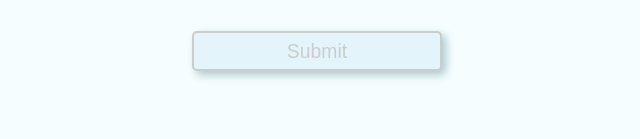
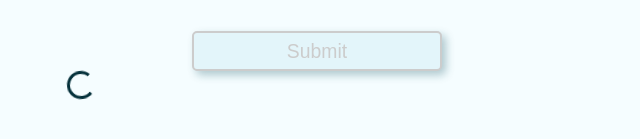
Before and after one commit to Evgenia-cyber/rs-react-webpack, a React app: page / in a window 1280 px wide. Shown: the part 607-746 px from the top of the page, without its empty margins (323-963 px from the left). Built offline with nearby package versions, Linux system fonts and the light colour scheme.

Commit message:
feat: add loader

```diff
--- a/src/components/Form.jsx
+++ b/src/components/Form.jsx
@@ -4,6 +4,7 @@ import { isFormValid, telFormatted, validateForm } from '../utils/validate';
 import InputCheckbox from './InputCheckbox';
 import InputRadio from './InputRadio';
 import InputType from './InputType';
+import Loader from './Loader';
 import Select from './Select';
 
 const Form = ({ setCards }) => {
@@ -91,6 +92,7 @@ const Form = ({ setCards }) => {
       <button className="submit-btn" type="submit" disabled={isSubmitBtnDisabled}>
         Submit
       </button>
+      <Loader />
     </form>
   );
 };
--- /dev/null
+++ b/src/components/Loader.jsx
@@ -0,0 +1,5 @@
+import React from 'react';
+
+const Loader = () => <div className="loader"> </div>;
+
+export default Loader;
--- a/src/css/components/_all.scss
+++ b/src/css/components/_all.scss
@@ -1,3 +1,4 @@
+@import './loader';
 @import './card';
 @import './form';
 @import './app';
--- /dev/null
+++ b/src/css/components/_loader.scss
@@ -0,0 +1,16 @@
+.loader {
+  width: 28px;
+  height: 28px;
+  border-radius: 50%;
+  border: 3px solid $black;
+  border-color: $black $black $black transparent;
+  animation: loader 1s linear infinite;
+}
+@keyframes loader {
+  0% {
+    transform: rotate(0deg);
+  }
+  100% {
+    transform: rotate(360deg);
+  }
+}
```
Also changed, not shown: 1 other file (tests, documents, lock files or other folders).
